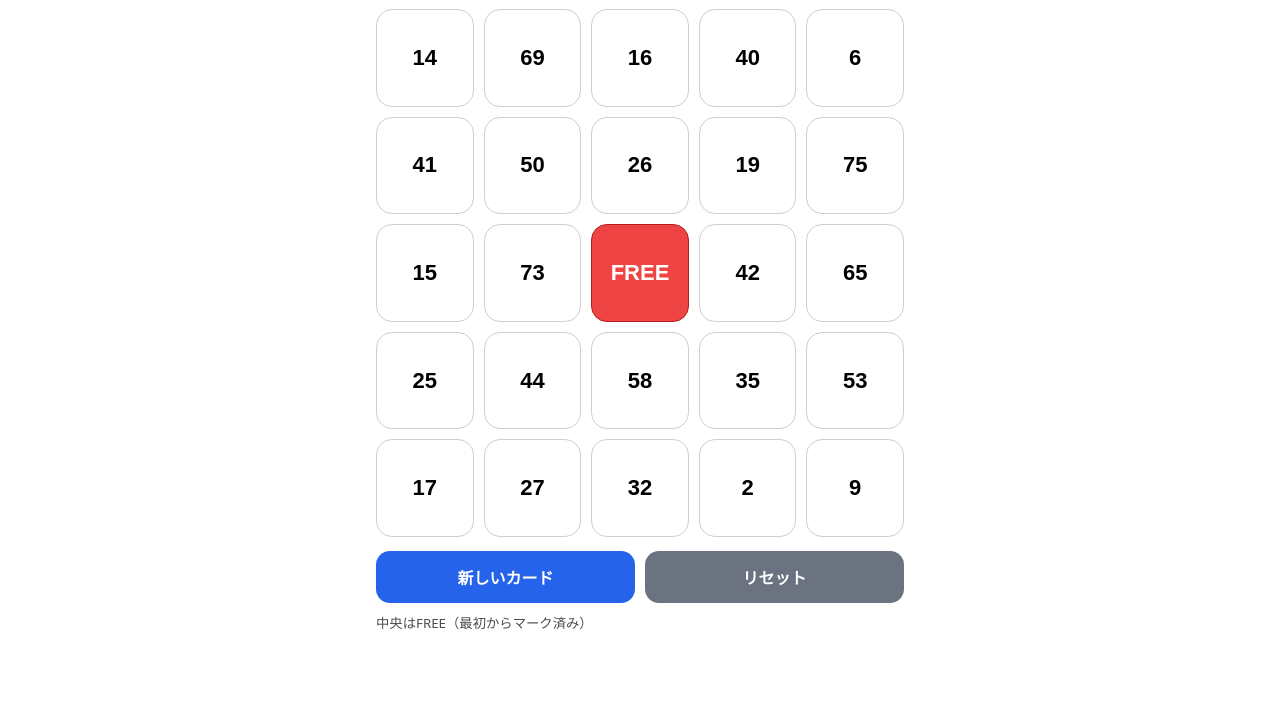
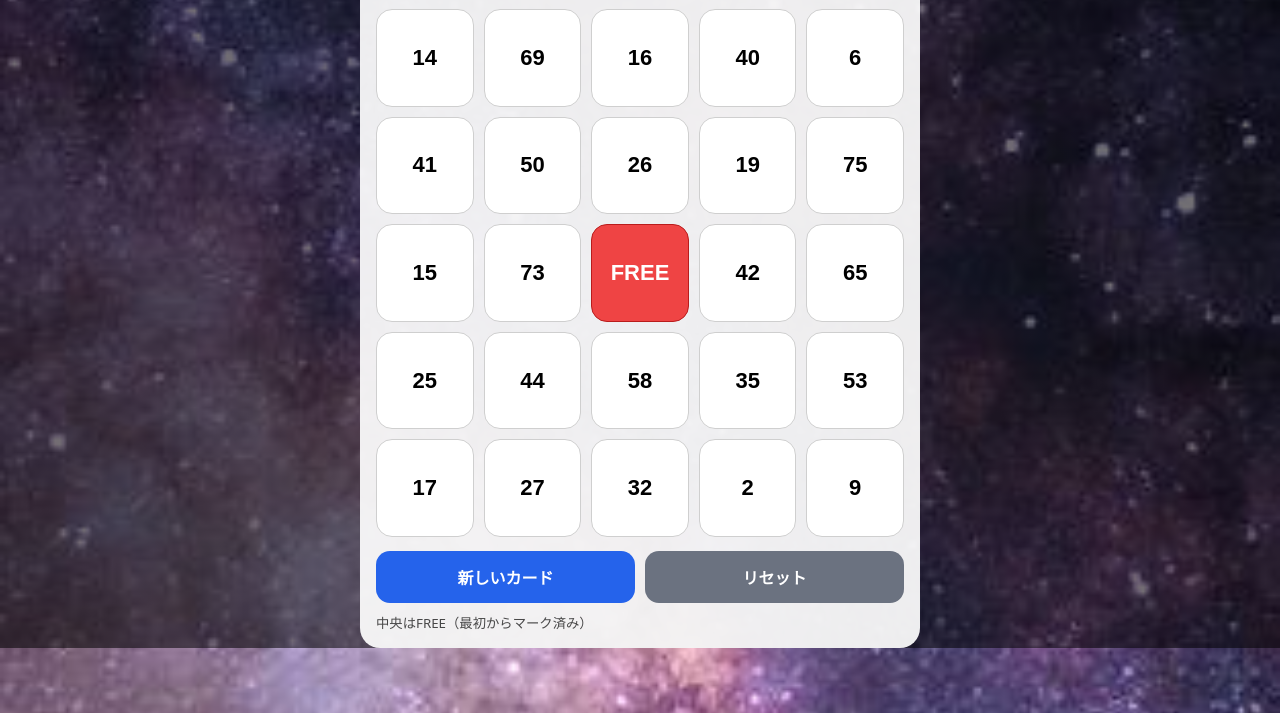
Before and after one commit to natsuki1585/bingo, a plain HTML site: page index.html in a window 1280 px wide. Shown: the part 87-800 px from the top of the page. Drawn offline with Linux system fonts and the light colour scheme.

Commit message:
add galaxy background

```diff
--- a/style.css
+++ b/style.css
@@ -1,8 +1,27 @@
 :root { --gap: 10px; }
 
 * { box-sizing: border-box; }
-body { margin: 0; font-family: system-ui, -apple-system, "Segoe UI", sans-serif; }
-.app { max-width: 560px; margin: 0 auto; padding: 16px; }
+body { margin: 0;
+    font-family: system-ui, -apple-system, "Segoe UI", sans-serif;
+
+    background-image:
+    linear-gradient(rgba(0,0,0,0.55), rgba(0,0,0,0.55)),
+    url("./assets/galaxy.jpeg");
+    background-size: cover;
+    background-position: center;
+    background-repeat: no-repeat;
+
+  }
+
+
+.app {
+    max-width: 560px;
+    margin: 0 auto;
+    padding: 16px;
+
+    background: rgba(255,255,255,0.92);
+    border-radius: 20px;
+}
 
 .header {
     display: grid;
```
Also changed, not shown: assets/galaxy.jpeg (added).
